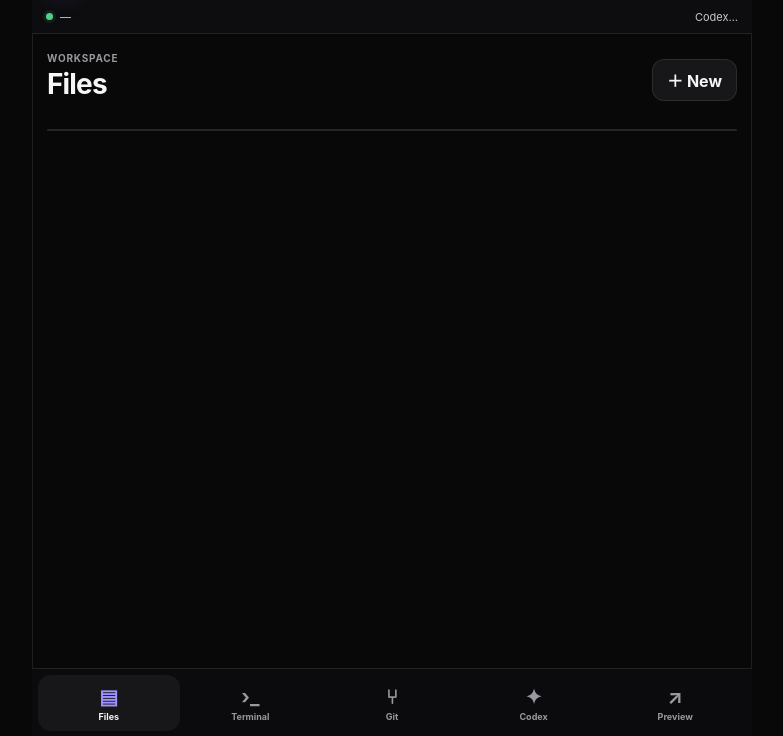
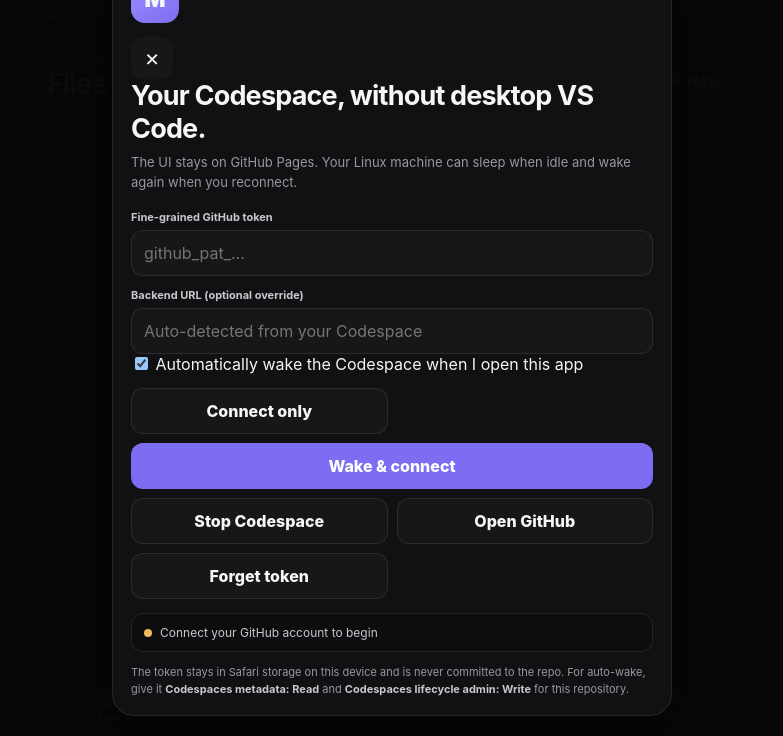
Before and after one commit to Arctic403/Mobile-codespace, a website: page public/index.html in a window 1280 px wide. Shown: the part 64-800 px from the top of the page, without its empty margins (248-1031 px from the left). Drawn offline with Linux system fonts and the light colour scheme.

Commit message:
Make UI Pages-ready with lifecycle connection sheet

```diff
--- a/public/index.html
+++ b/public/index.html
@@ -3,12 +3,13 @@
 <head>
   <meta charset="UTF-8" />
   <meta name="viewport" content="width=device-width, initial-scale=1, viewport-fit=cover, maximum-scale=1" />
-  <meta name="theme-color" content="#0a0a0b" />
+  <meta name="theme-color" content="#080809" />
   <meta name="apple-mobile-web-app-capable" content="yes" />
   <meta name="apple-mobile-web-app-status-bar-style" content="black-translucent" />
   <meta name="apple-mobile-web-app-title" content="Codespace" />
-  <link rel="manifest" href="/manifest.json" />
-  <link rel="stylesheet" href="/styles.css" />
+  <link rel="manifest" href="./manifest.json" />
+  <link rel="stylesheet" href="./styles.css" />
+  <link rel="stylesheet" href="./connection.css" />
   <title>Mobile Codespace</title>
 </head>
 <body>
@@ -21,51 +22,42 @@
           <span id="workspaceLabel">Connecting…</span>
         </div>
       </div>
-      <button id="refreshBtn" class="icon-btn" aria-label="Refresh">↻</button>
+      <div class="top-actions">
+        <button id="connectionBtn" class="icon-btn" aria-label="Connection">⌁</button>
+        <button id="refreshBtn" class="icon-btn" aria-label="Refresh">↻</button>
+      </div>
     </header>
 
     <div id="statusStrip" class="status-strip">
-      <span class="status-dot"></span>
+      <span class="status-dot connecting"></span>
       <span id="branchLabel">—</span>
       <span class="status-spacer"></span>
-      <span id="codexLabel">Codex…</span>
+      <span id="codexLabel">offline</span>
     </div>
 
     <main class="main-content">
       <section class="panel active" data-panel="files">
         <div class="panel-head">
-          <div>
-            <p class="eyebrow">Workspace</p>
-            <h1>Files</h1>
-          </div>
+          <div><p class="eyebrow">Workspace</p><h1>Files</h1></div>
           <button id="newBtn" class="pill-btn">＋ New</button>
         </div>
         <div id="breadcrumbs" class="breadcrumbs"></div>
-        <div id="fileList" class="file-list"></div>
+        <div id="fileList" class="file-list"><div class="empty">Connect your Codespace to browse files.</div></div>
       </section>
 
       <section class="panel" data-panel="editor">
         <div class="editor-head">
           <button id="editorBack" class="icon-btn">‹</button>
-          <div class="editor-title-wrap">
-            <strong id="editorTitle">No file open</strong>
-            <span id="editorMeta">Select a file</span>
-          </div>
+          <div class="editor-title-wrap"><strong id="editorTitle">No file open</strong><span id="editorMeta">Select a file</span></div>
           <button id="saveBtn" class="pill-btn primary" disabled>Save</button>
         </div>
         <textarea id="editor" class="code-editor" spellcheck="false" autocapitalize="off" autocomplete="off" autocorrect="off" placeholder="Open a file from Files…"></textarea>
-        <div class="editor-footer">
-          <span id="dirtyLabel">Saved</span>
-          <button id="copyBtn" class="text-btn">Copy</button>
-        </div>
+        <div class="editor-footer"><span id="dirtyLabel">Saved</span><button id="copyBtn" class="text-btn">Copy</button></div>
       </section>
 
       <section class="panel" data-panel="terminal">
         <div class="panel-head compact">
-          <div>
-            <p class="eyebrow">Codespace</p>
-            <h1>Terminal</h1>
-          </div>
+          <div><p class="eyebrow">Codespace</p><h1>Terminal</h1></div>
           <button id="clearTerminal" class="pill-btn">Clear</button>
         </div>
         <div class="quick-row">
@@ -84,13 +76,10 @@
 
       <section class="panel" data-panel="git">
         <div class="panel-head compact">
-          <div>
-            <p class="eyebrow">Source Control</p>
-            <h1>Git</h1>
-          </div>
+          <div><p class="eyebrow">Source Control</p><h1>Git</h1></div>
           <button id="gitRefresh" class="pill-btn">Refresh</button>
         </div>
-        <div id="gitCard" class="git-card"></div>
+        <div id="gitCard" class="git-card"><div class="muted">Connect your Codespace first.</div></div>
         <div class="commit-box">
           <input id="commitMessage" type="text" placeholder="Commit message" autocomplete="off" />
           <div class="button-grid">
@@ -105,11 +94,8 @@
 
       <section class="panel" data-panel="codex">
         <div class="panel-head compact">
-          <div>
-            <p class="eyebrow">AI Agent</p>
-            <h1>Codex</h1>
-          </div>
-          <span id="codexBadge" class="badge">checking</span>
+          <div><p class="eyebrow">AI Agent</p><h1>Codex</h1></div>
+          <span id="codexBadge" class="badge">offline</span>
         </div>
         <div class="codex-card">
           <label for="codexPrompt">Task</label>
@@ -122,26 +108,19 @@
             <button id="codexRun" class="primary">Run Codex</button>
           </div>
         </div>
-        <div class="hint-card">
-          Codex runs inside this Codespace. Workspace-write can edit this repo but stays sandboxed to the workspace.
-        </div>
+        <div class="hint-card">Codex runs inside your Codespace. Workspace-write stays sandboxed to the workspace.</div>
         <pre id="codexOutput" class="codex-output muted">Codex output appears here.</pre>
       </section>
 
       <section class="panel" data-panel="preview">
-        <div class="panel-head compact">
-          <div>
-            <p class="eyebrow">Forwarded Port</p>
-            <h1>Preview</h1>
-          </div>
-        </div>
+        <div class="panel-head compact"><div><p class="eyebrow">Forwarded Port</p><h1>Preview</h1></div></div>
         <div class="preview-card">
           <label for="previewPort">App port</label>
           <div class="preview-row">
             <input id="previewPort" type="number" inputmode="numeric" value="3000" min="1" max="65535" />
             <button id="openPreview" class="primary">Open</button>
           </div>
-          <p id="previewUrl" class="preview-url">Start your app, then open its forwarded Codespaces port.</p>
+          <p id="previewUrl" class="preview-url">Connect a Codespace first.</p>
         </div>
       </section>
     </main>
@@ -155,6 +134,44 @@
     </nav>
   </div>
 
+  <div id="connectionScreen" class="connection-screen">
+    <div class="connection-card">
+      <div class="connection-card-head">
+        <div class="connection-logo">M</div>
+        <button id="closeConnection" class="icon-btn connection-close" aria-label="Close">×</button>
+      </div>
+      <h1>Your Codespace, without desktop VS Code.</h1>
+      <p>The UI stays on GitHub Pages. Your Linux machine can sleep when idle and wake again when you reconnect.</p>
+
+      <div class="connection-field">
+        <label for="githubToken">Fine-grained GitHub token</label>
+        <input id="githubToken" type="password" autocomplete="off" autocapitalize="off" spellcheck="false" placeholder="github_pat_…" />
+      </div>
+      <div class="connection-field">
+        <label for="backendUrl">Backend URL (optional override)</label>
+        <input id="backendUrl" type="url" inputmode="url" autocapitalize="off" spellcheck="false" placeholder="Auto-detected from your Codespace" />
+      </div>
+      <label class="auto-wake-row"><input id="autoWake" type="checkbox" checked /> <span>Automatically wake the Codespace when I open this app</span></label>
+
+      <div class="connection-actions">
+        <button id="connectNow">Connect only</button>
+        <button id="startCodespace" class="primary">Wake & connect</button>
+      </div>
+      <div class="connection-secondary">
+        <button id="stopCodespace">Stop Codespace</button>
+        <button id="openCodespaces">Open GitHub</button>
+        <button id="forgetConnection">Forget token</button>
+      </div>
+
+      <div id="connectionState" class="connection-state">
+        <span class="dot"></span><span id="connectionText">Connect your GitHub account to begin</span>
+      </div>
+      <div class="connection-help">
+        The token stays in Safari storage on this device and is never committed to the repo. For auto-wake, give it <strong>Codespaces metadata: Read</strong> and <strong>Codespaces lifecycle admin: Write</strong> for this repository.
+      </div>
+    </div>
+  </div>
+
   <div id="sheet" class="sheet-backdrop" hidden>
     <div class="sheet">
       <div class="sheet-handle"></div>
@@ -166,6 +183,6 @@
   </div>
 
   <div id="toast" class="toast" aria-live="polite"></div>
-  <script src="/app.js" type="module"></script>
+  <script src="./app.js" type="module"></script>
 </body>
 </html>
```
